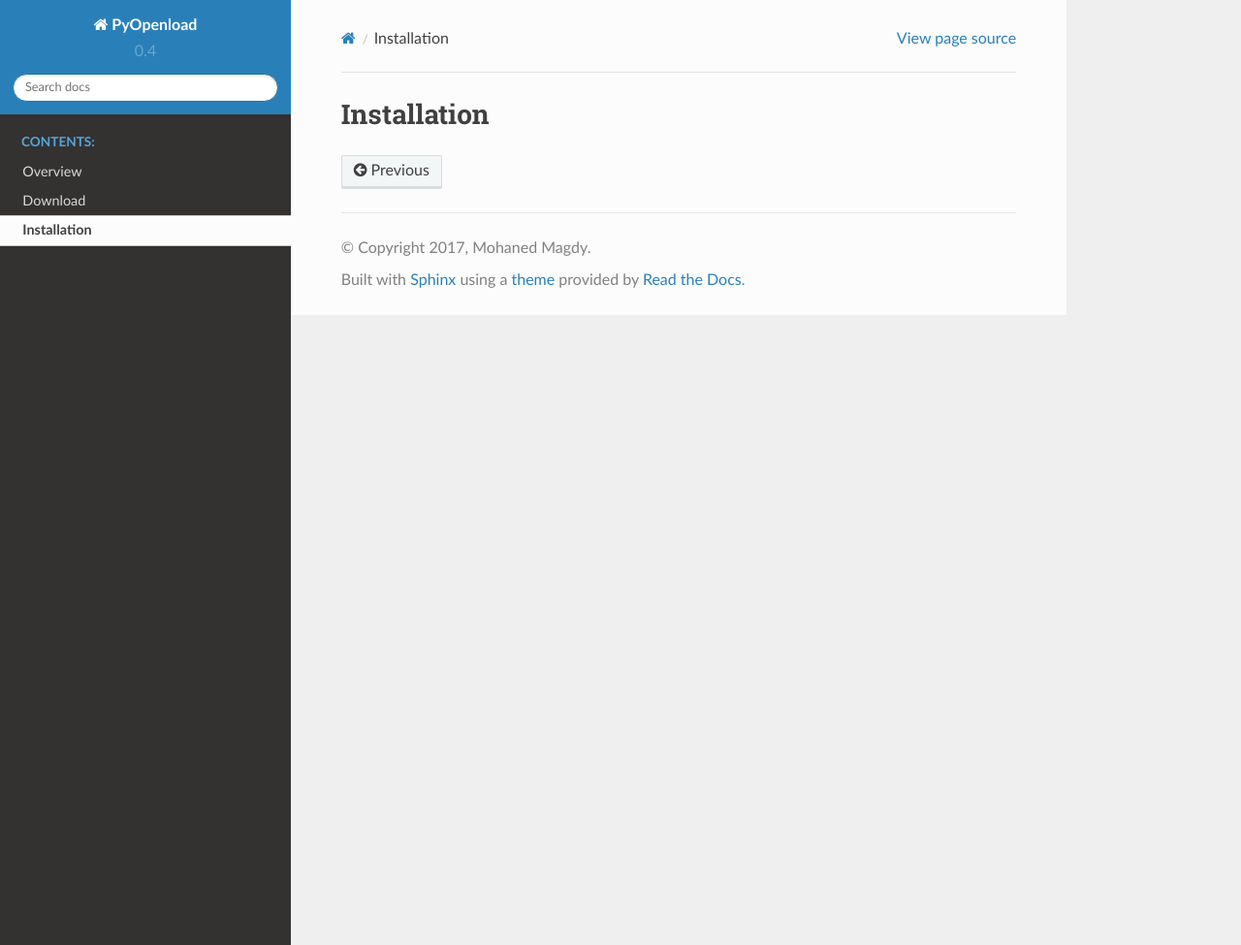
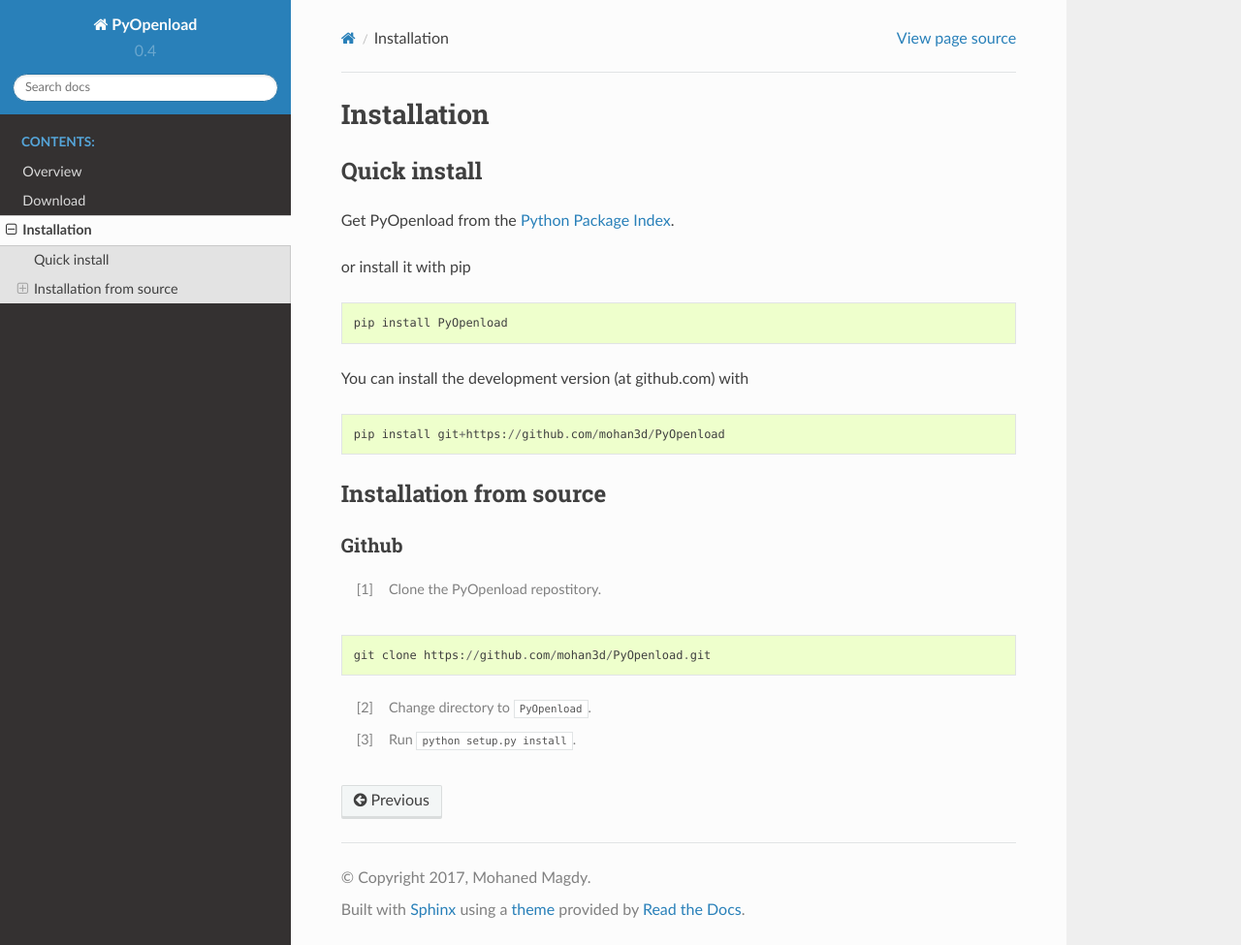
Before and after one commit to mohan3d/PyOpenload, a Sphinx documentation site: the page built from docs/install.rst, in a window 1280 px wide and 975 px high. Shown: the whole window at 97% size. Built offline with Sphinx 7.4.7 and the Read the Docs theme 2.0.0, drawn with Linux system fonts in a browser that asks for light colours.

Commit message:
Update install.rst

```diff
--- a/docs/install.rst
+++ b/docs/install.rst
@@ -1,2 +1,35 @@
+============
 Installation
 ============
+
+Quick install
+=============
+
+Get PyOpenload from the `Python Package Index <https://pypi.python.org/pypi/pyopenload/>`_.
+
+or install it with pip
+
+::
+
+  pip install PyOpenload
+
+You can install the development version (at github.com) with
+
+::
+
+  pip install git+https://github.com/mohan3d/PyOpenload
+
+
+Installation from source
+========================
+
+Github
+------
+
+.. [#] Clone the PyOpenload repostitory.
+::
+
+  git clone https://github.com/mohan3d/PyOpenload.git
+
+.. [#] Change directory to :samp:`PyOpenload`.
+.. [#] Run :samp:`python setup.py install`.
```
